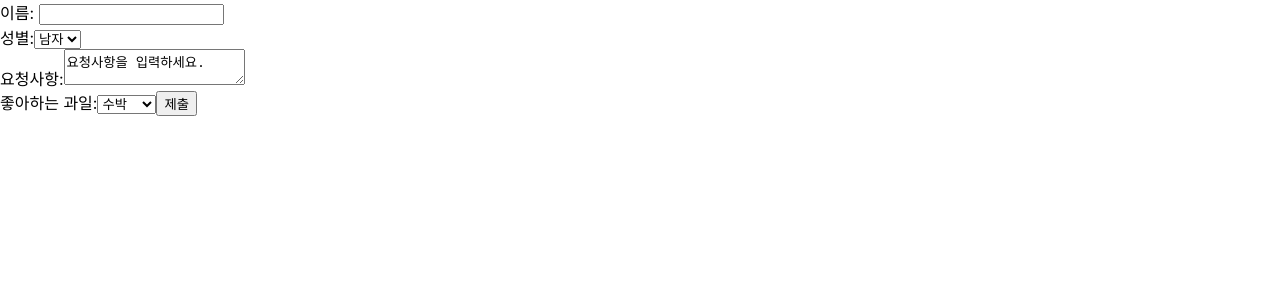
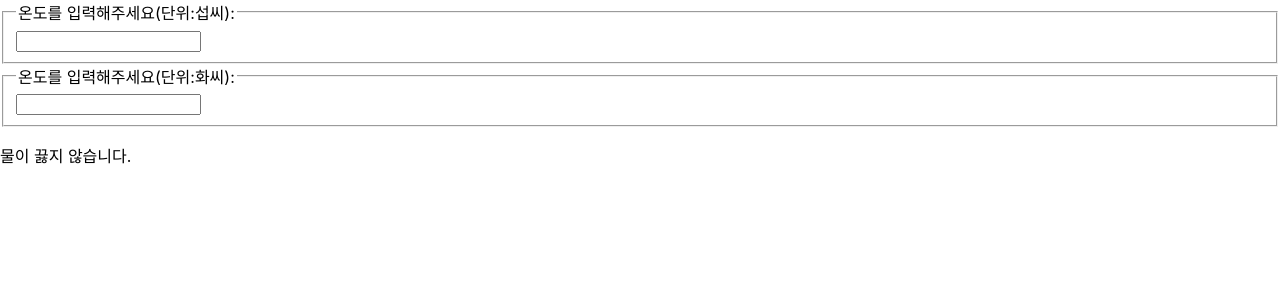
Before and after one commit to kimskyyyy/FrontEnd-study, a React (Create React App) app: page / in a window 1280 px wide. Shown: the top 300 px of the page. Built offline with nearby package versions, Linux system fonts and the light colour scheme.

Commit message:
shared state

```diff
--- /dev/null
+++ b/src/chapter_12/Calculator.jsx
@@ -0,0 +1,66 @@
+import React, {useState} from "react";
+import TemperatureInput from "./TemperatureInput";
+
+// 물의 끓음 여부를 판단하는 BoilingVerdict 컴포넌트
+function BoilingVerdict(props) {
+    if(props.celsius >= 100) {
+        return <p>물이 끓습니다.</p>;
+    }
+    return <p>물이 끓지 않습니다.</p>;
+}
+
+// 섭씨
+function toCelsius(fahrenheit) {
+    return((fahrenheit - 32) * 5) / 9;
+}
+
+function toFahrenheit(celsius) {
+    return (celsius * 9) / 5 + 32;
+}
+
+function tryConvert(temperature, convert) {
+    const input = parseFloat(temperature);
+    if(Number.isNaN(input)) {
+        return "";
+    }
+    const output = convert(input);
+    const rounded = Math.round(output * 1000) / 1000;
+    return rounded.toString();
+}
+
+
+function Calculator(props) {
+    const [temperature, setTemperature] = useState("");
+    const [scale, setScale] = useState("c");
+
+    const handleCelsiusChange = (temperature) => {
+        setTemperature(temperature);
+        setScale("c");
+    };
+
+    const handleFahrenheitChange = (temperature) => {
+        setTemperature(temperature);
+        setScale("f");
+    };
+
+    const celsius = scale === "f" ? tryConvert(temperature, toCelsius) : temperature;
+    const fahrenheit = scale === "c" ? tryConvert(temperature, toFahrenheit) : temperature;
+
+    return (
+        <div>
+            <TemperatureInput
+                scale = "c"
+                temperature={celsius}
+                onTemperatureChange={handleCelsiusChange}
+            />
+            <TemperatureInput
+                scale = "f"
+                temperature={fahrenheit}
+                onTemperatureChange={handleFahrenheitChange}
+            />
+            <BoilingVerdict celsius={parseFloat(celsius)} />
+        </div>
+    );
+}
+
+export default Calculator;
--- /dev/null
+++ b/src/chapter_12/TemperatureInput.jsx
@@ -0,0 +1,21 @@
+const scaleNames = {
+    c: "섭씨",
+    f: "화씨",
+};
+
+function TemperatureInput(props) {
+    const handleChange = (event) => {
+        props.onTemperatureChange(event.target.value);
+    };
+
+    return (
+        <fieldset>
+            <legend>
+                온도를 입력해주세요(단위:{scaleNames[props.scale]}):
+            </legend>
+            <input value={props.temperature} onChange={handleChange} />
+        </fieldset>
+    );
+}
+
+export default TemperatureInput;
--- a/src/index.js
+++ b/src/index.js
@@ -36,7 +36,9 @@
 
 // import NumberList from './chapter_10/NumberList';
 
-import SignUp from './chapter_11/SignUp';
+// import SignUp from './chapter_11/SignUp';
+
+import Calculator from './chapter_12/Calculator';
 
 const root = ReactDOM.createRoot(document.getElementById('root'));
 root.render(
@@ -56,7 +58,8 @@
     {/* <LoginControl /> */}
     {/* <AttendanceBook /> */}
     {/* <NumberList /> */}
-    <SignUp />
+    {/* <SignUp /> */}
+    <Calculator />
 
 
 
```
